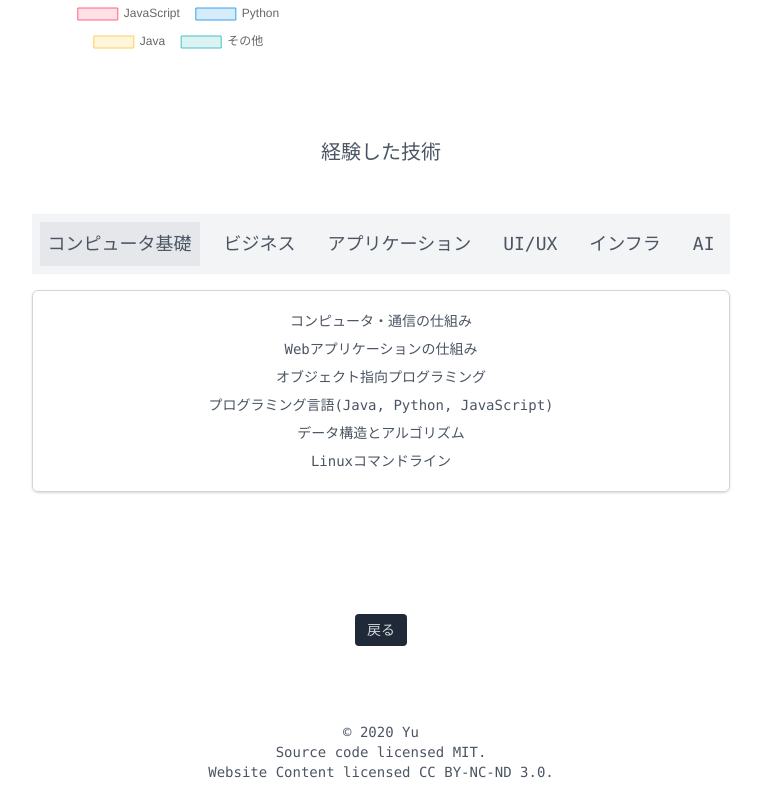
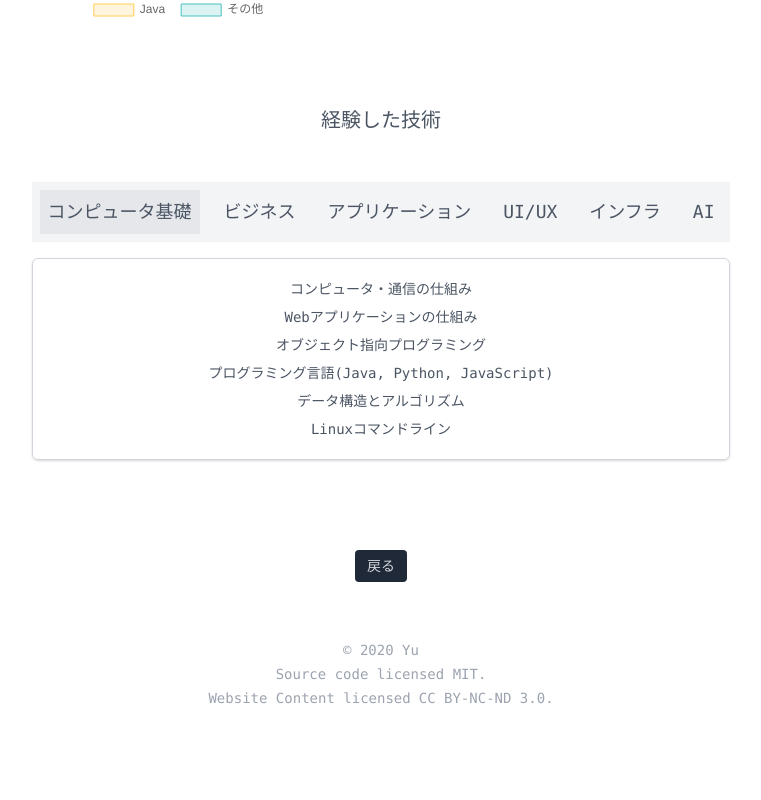
Before and after one commit to yysd94/myblog, a Next.js app: page /about/engineering in a window 1280 px wide. Shown: the part 1160-1960 px from the top of the page, without its empty margins (259-1020 px from the left). After the commit the page ends 1912 px from the top, so only its background shows below. Built offline with nearby package versions, Linux system fonts and the light colour scheme.

Commit message:
フッター周りの見た目を整えるため、cssを微調整しました。

```diff
--- a/components/Layout.js
+++ b/components/Layout.js
@@ -39,9 +39,9 @@ export default function Layout({ children, title = "HP by Nextjs" }) {
       <main className="flex flex-1 justify-center items-center flex-col w-screen">
         {children}
       </main>
-      <footer className="w-full h-24 flex justify-center items-center">
-        <div className="flex flex-col justify-center items-center ">
-          <div className="">
+      <footer className="w-full h-28 flex flex-col text-gray-400">
+        <div className="flex flex-col justify-center items-center">
+          <div className="mb-1">
             <a
               className="flex items-center"
               href="https://github.com/Yubon94"
@@ -51,7 +51,7 @@ export default function Layout({ children, title = "HP by Nextjs" }) {
               {"© 2020 Yu"}
             </a>
           </div>
-          <div className="">
+          <div className="mb-1">
             <a
               className="flex items-center"
               href="https://opensource.org/licenses/mit-license.php"
@@ -61,15 +61,18 @@ export default function Layout({ children, title = "HP by Nextjs" }) {
               {"Source code licensed MIT."}
             </a>
           </div>
-          <div className="">
+          <div className="mb-1 flex flex-col justify-center items-center md:flex-row">
+            <div className="">{"Website Content licensed"}</div>
+            <div className="mt-1 md:pl-2 md:mt-0">
               <a
                 className="flex items-center"
                 href="https://creativecommons.org/licenses/by-nc-nd/3.0/"
                 target="_blank"
                 rel="noopener noreferrer"
               >
-              {"Website Content licensed CC BY-NC-ND 3.0."}
+                {"CC BY-NC-ND 3.0."}
               </a>
+            </div>
           </div>
         </div>
       </footer>
--- a/components/about/DetailPage.js
+++ b/components/about/DetailPage.js
@@ -1,4 +1,3 @@
-import Link from "next/link";
 import Career from "../../components/about/Career";
 import Skillset from "../../components/about/Skillset";
 import { Radar, Pie } from "react-chartjs-2";
@@ -18,7 +17,7 @@ const DetailPage = ({ contents }) => {
 
   return (
     <div>
-      <div className="my-4 py-4 w-screen flex flex-col place-content-between items-center">
+      <div className="w-screen flex flex-col place-content-between items-center">
         {/* ページタイトル */}
         <div className="my-16">
           <p className="text-2xl">{pageTitle}</p>
```
Lines whose indentation alone changed are shown as unchanged.
